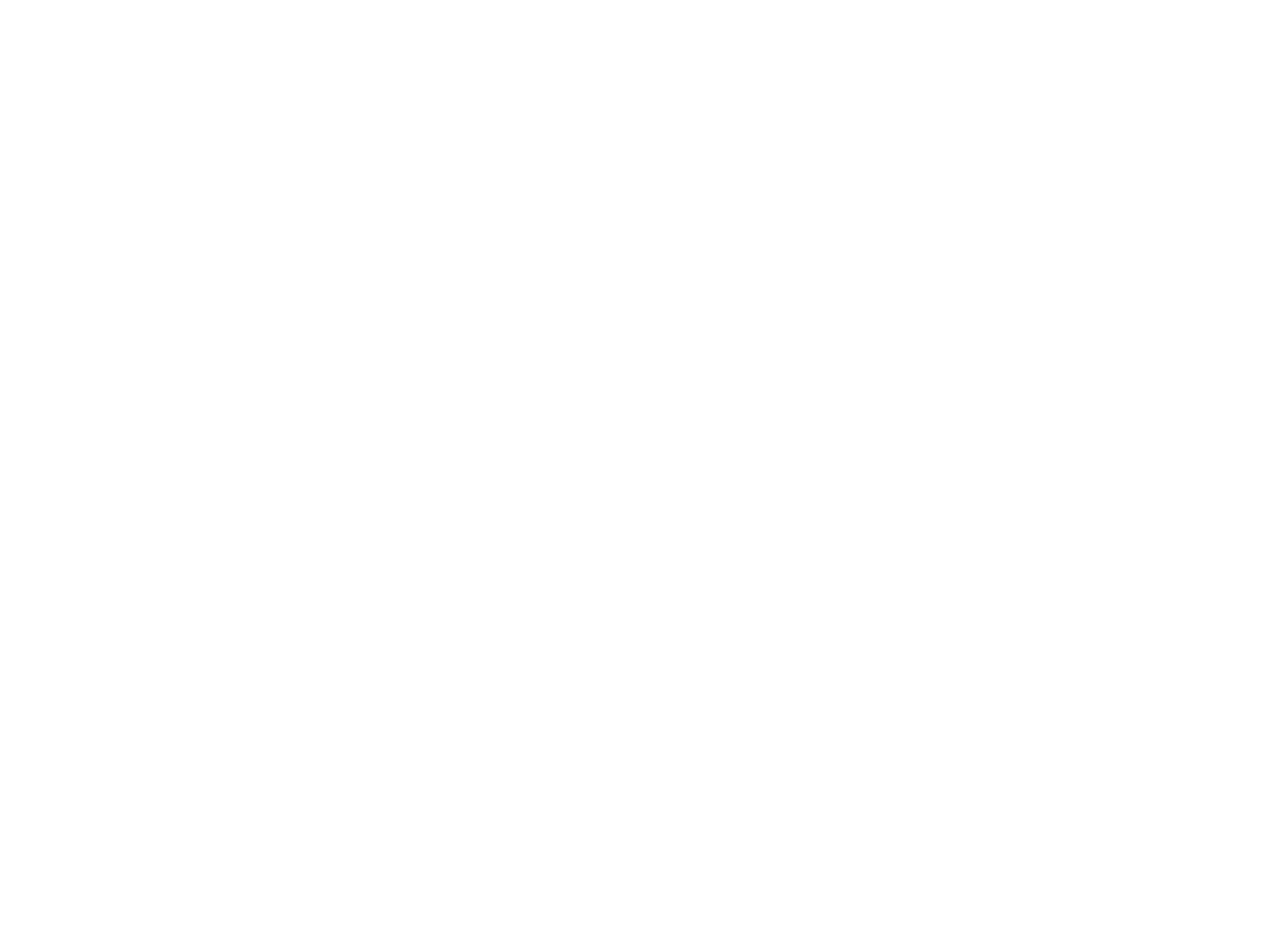
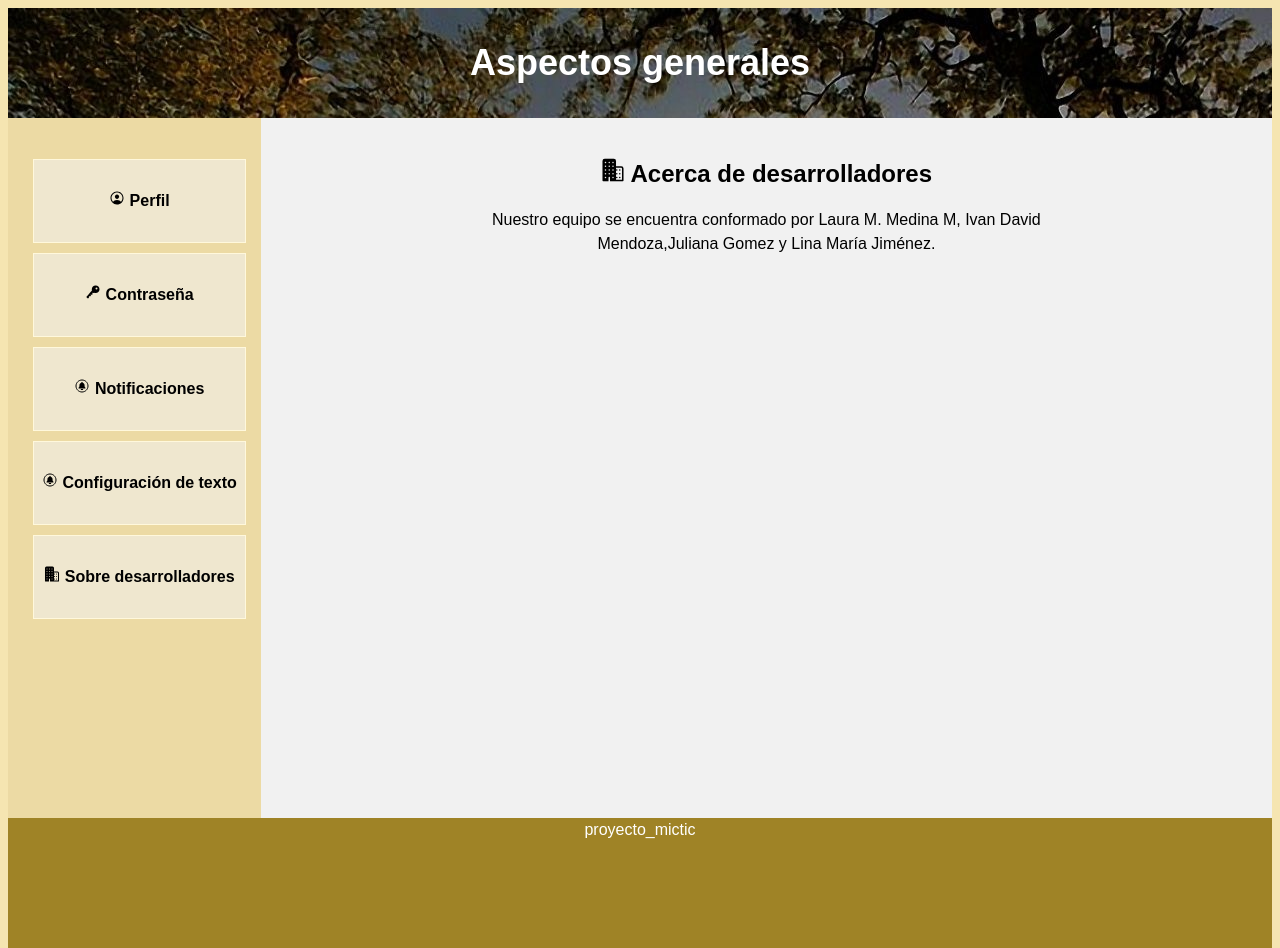
Before and after one commit to davidmenpor/Proyecto_Web_10, a plain HTML site: page aspectosgenerales.html in a window 1280 px wide. Before the commit the page ends 800 px from the top, so only its background shows below. Drawn offline with nearby package versions, Linux system fonts and the light colour scheme.

Commit message:
Add files via upload

```diff
--- a/aspectosgenerales.html
+++ b/aspectosgenerales.html
@@ -5,8 +5,183 @@
     <meta http-equiv="X-UA-Compatible" content="IE=edge">
     <meta name="viewport" content="width=device-width, initial-scale=1.0">
     <title>Document</title>
+
 </head>
+<style>
+/* Style general */
+    * {
+    box-sizing: border-box;
+    }
+
+    body {
+    font-family: Arial, Helvetica, sans-serif;
+    }
+
+    html{
+    height: 100%;
+    font-family: Arial, Helvetica, sans-serif;
+    }
+
+
+
+    header {
+    background: url('fondo.jpg');
+    padding: 10px;
+    text-align: center;
+    font-size: 18px;
+    color: white;
+
+    }
+
+    body {
+        background-color: #f3df9ecc;
+
+    }
+
+    nav {
+    float: left;
+    width: 20%;
+    height: 700px;
+    padding: 20px;
+    margin-bottom: 50px;
+    background: #fff1c4cc;
+
+}
+
+    article {
+    float: left;
+    padding: 20px;
+    width: 80%;
+    height: 700px;
+    background-color: #f1f1f1;
+
+    }
+
+    article #bodycontent{
+        text-align: center
+
+    }
+
+
+    nav ul {
+    list-style-type: none;
+    padding: 0;
+    }
+
+
+    button {
+        height: 10%;
+        background: #f1ebdacc;
+        width: 100%;
+        border: 1px solid cornsilk;
+        text-align: center;
+
+        line-height: 10vh;
+        margin:5px;
+        font-weight: bold;
+        font-size: 2vh;
+
+        }
+
+    button:hover{
+        background-color: #47e94fcc;
+        color:#f1f1f1
+    }
+
+    button:active {
+        background-color: #31b137cc;
+    }
+
+
+    button.button__icon{
+        size: 5em;
+        color: aquamarine;
+
+    }
+
+    h2{
+        text-align: center;
+    }
+
+    p{
+        box-sizing: content-box;
+        text-align: center;
+        margin-left: 200px;
+        margin-right: 200px;
+        line-height: 1.5;
+    }
+
+
+    footer {
+
+        background-color: #8a6b04cc;
+        padding: 90px;
+        text-align: center;
+        color: white;
+
+    }
+
+
+</style>
 <body>
+
+
+
+<body>
+    <header>
+        <h1> Aspectos generales</h1>
+    </header>
+
+    <section>
+        <nav>
+          <ul>
+            <div id="nav_drawer">
+                <div id= "menu">
+                    <button class="button" class= "button_icon">
+                        <span class="button__icon"><ion-icon name="person-circle-outline"></ion-icon>
+                        <span class="button__text">Perfil</span>
+
+                    <button class="button" class= "button_icon">
+                        <span class="button__icon"><ion-icon name="key"></ion-icon>
+                        <span   span class="button__text">Contraseña</span>
+
+                    <button class="button" class= "button_icon">
+                        <span class="button__icon"><ion-icon name="notifications-circle-outline"></ion-icon>
+                        <span class="button__text">Notificaciones</span>
+
+                    <button class="button" class= "button_icon">
+                        <span class="button__icon"><ion-icon name="notifications-circle-outline"></ion-icon>
+                        <span class="button__text">Configuración de texto</span>
+
+                    <button class="button" class= "button_icon">
+                        <span class="button__icon"><ion-icon name="business"></ion-icon>
+                        <span class="button__text">Sobre desarrolladores</span>
+
+                </div>
+
+          </ul>
+        </nav>
+
+        <article>
+            <bodycontent>
+                <h2> <ion-icon name="business"></ion-icon> Acerca de desarrolladores</h2>
+                <p>Nuestro equipo se encuentra conformado por Laura M. Medina M, Ivan David Mendoza,Juliana Gomez y Lina María Jiménez.</p>
+
+            </bodycontent>
+            </article>
+        </section>
+
+</body>
+
+<footer>
+    <p>proyecto_mictic</p>
+    </footer>
+
+
+</html>
+
+<script type="module" src="https://unpkg.com/ionicons@5.5.2/dist/ionicons/ionicons.esm.js"></script>
+
 
 </body>
 </html>
```
